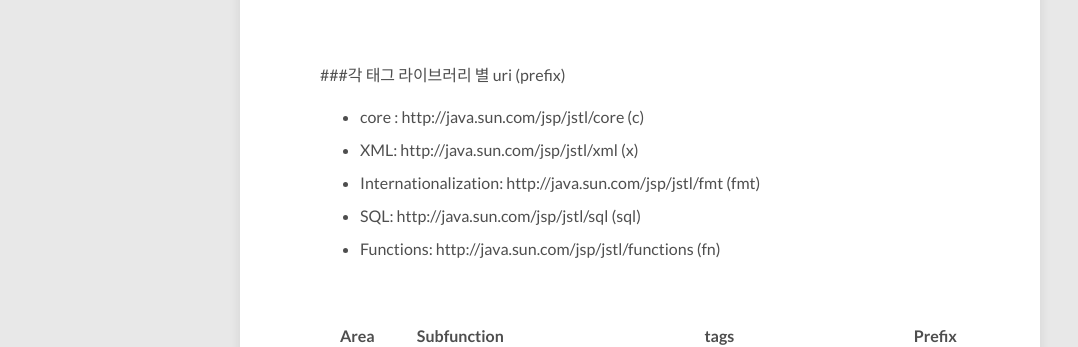
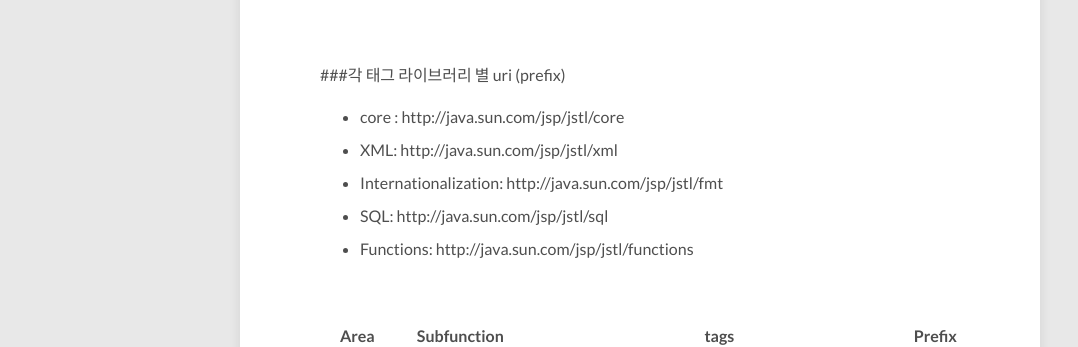
Before and after one commit to makeajourney/makeajourney.github.io, a Jekyll site: the page built from index.html, in a window 1280 px wide and 900 px high, scrolled down 1109 px. Shown: the part 153-500 px from the top of the window, without its empty margins (0-1078 px from the left). Built offline with Jekyll 4.4.1, drawn with Linux system fonts in a browser that asks for light colours; nearby versions of some CDN libraries; the list of posts is cut into pages by our own code.

Commit message:
Update 2016-02-06-jstl-tag-syntax.markdown

```diff
--- a/_posts/2016-02-06-jstl-tag-syntax.markdown
+++ b/_posts/2016-02-06-jstl-tag-syntax.markdown
@@ -27,11 +27,12 @@ JSP 확장 태그
 <br>
 
 ###각 태그 라이브러리 별 uri (prefix)
-* core : http://java.sun.com/jsp/jstl/core  (c)
-* XML: http://java.sun.com/jsp/jstl/xml     (x)
-* Internationalization: http://java.sun.com/jsp/jstl/fmt  (fmt)
-* SQL: http://java.sun.com/jsp/jstl/sql     (sql)
-* Functions: http://java.sun.com/jsp/jstl/functions  (fn)
+
+* core : http://java.sun.com/jsp/jstl/core
+* XML: http://java.sun.com/jsp/jstl/xml
+* Internationalization: http://java.sun.com/jsp/jstl/fmt
+* SQL: http://java.sun.com/jsp/jstl/sql
+* Functions: http://java.sun.com/jsp/jstl/functions
 
 <br>
 
```
